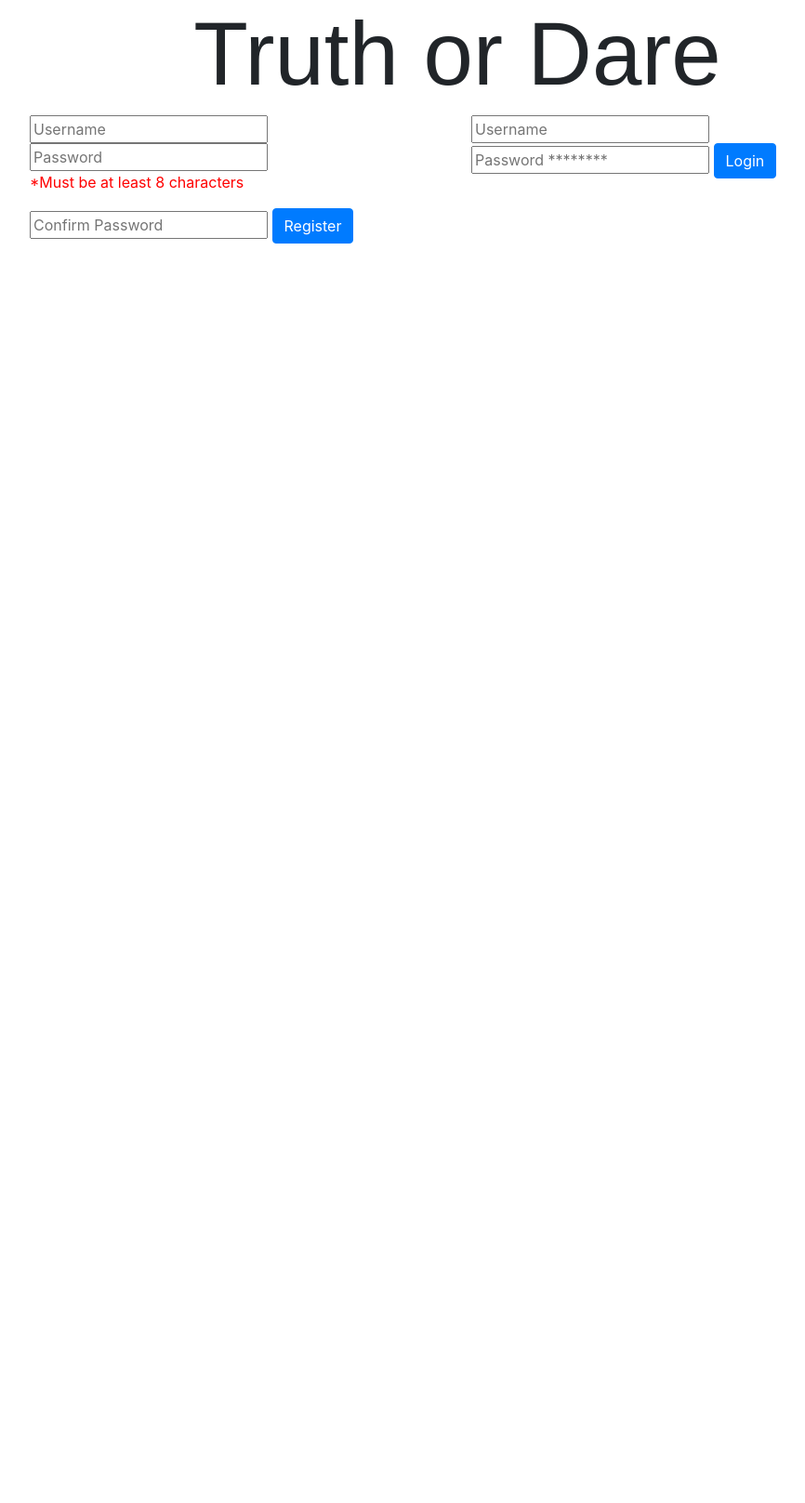
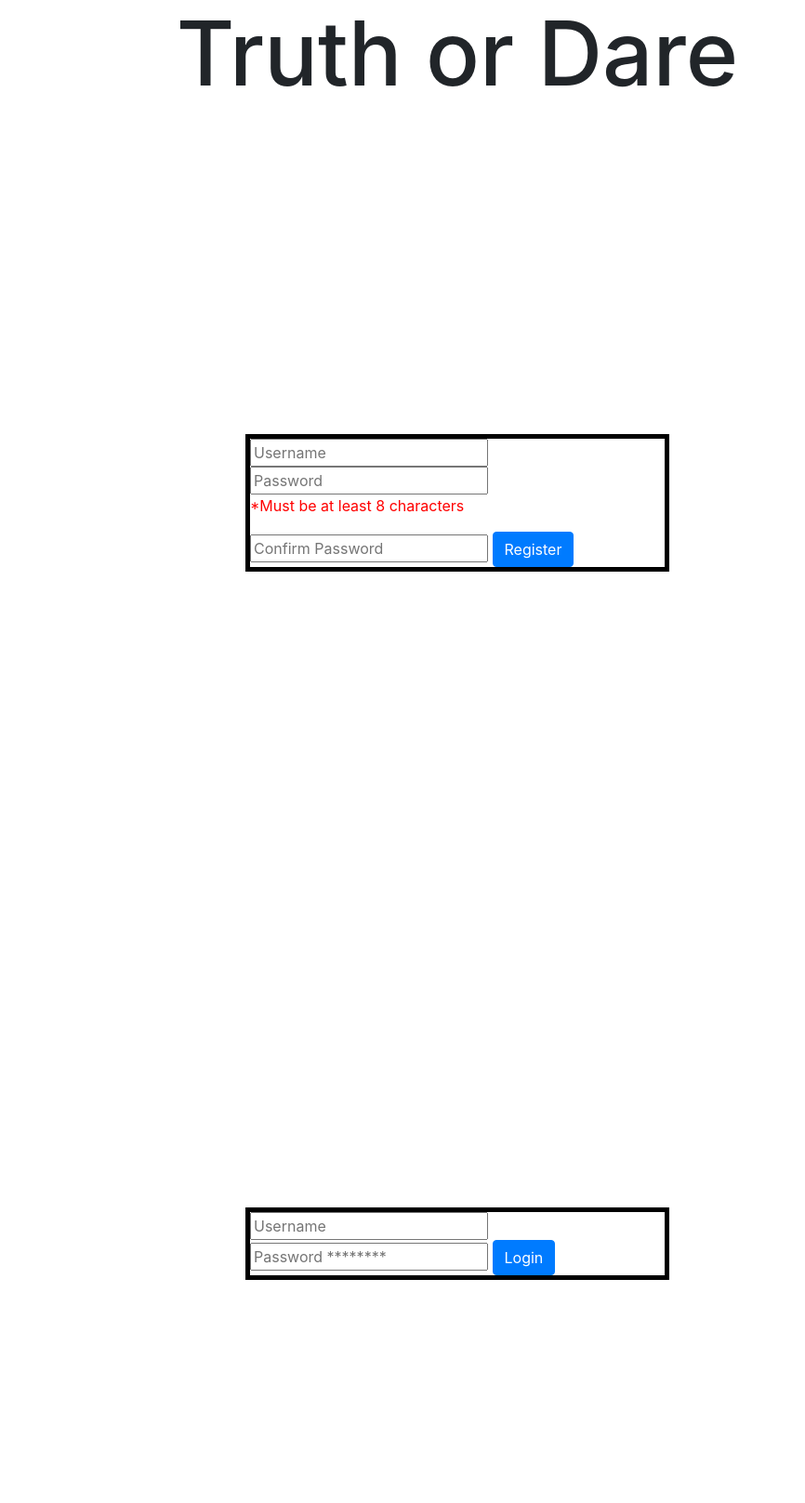
Before and after one commit to shamikalashawn/truthordare, a Django app: page / in a window 1280 px wide. Shown: the top 1617 px of the page at 93% size, without its empty margins (148-1014 px from the left). Before the commit the page ends 262 px from the top, so only its background shows below. Run offline with Django 3.2, Linux system fonts and the light colour scheme; parts of the project's set-up code (start-up, migrations or seed data) failed here and were passed over; some libraries are stand-ins or nearby versions.

Commit message:
moved registration and login sections apart

```diff
--- a/game/apps/LogReg/static/LogReg/css/style.css
+++ b/game/apps/LogReg/static/LogReg/css/style.css
@@ -9,6 +9,10 @@ main {
 
 h1 {
   text-align: center;
-  font-family: fantasy;
   font-size: 96px;
 }
+
+.box {
+  border: 5px solid black;
+  margin: 30%;
+}
--- a/game/apps/LogReg/templates/LogReg/index.html
+++ b/game/apps/LogReg/templates/LogReg/index.html
@@ -26,7 +26,7 @@
         <div class="col-lg-2, col-sm-1">
 
         </div>
-        <div class="col-lg-4, col-sm-5">
+        <div class="col-lg-4, col-sm-5, box">
           <form action="{% url 'logreg:register' %}" method="post">
             {% csrf_token %}
             <input type="text" name="username" placeholder="Username">
@@ -36,7 +36,7 @@
             <button class="btn btn-primary" type="submit" name="attempt" value="register">Register</button>
           </form>
         </div>
-        <div class="col-lg-4, col-sm-5">
+        <div class="col-lg-4, col-sm-5, box">
           <form action="{% url 'logreg:login' %}" method="post">
             {% csrf_token %}
             <input type="text" name="username" placeholder="Username">
```
